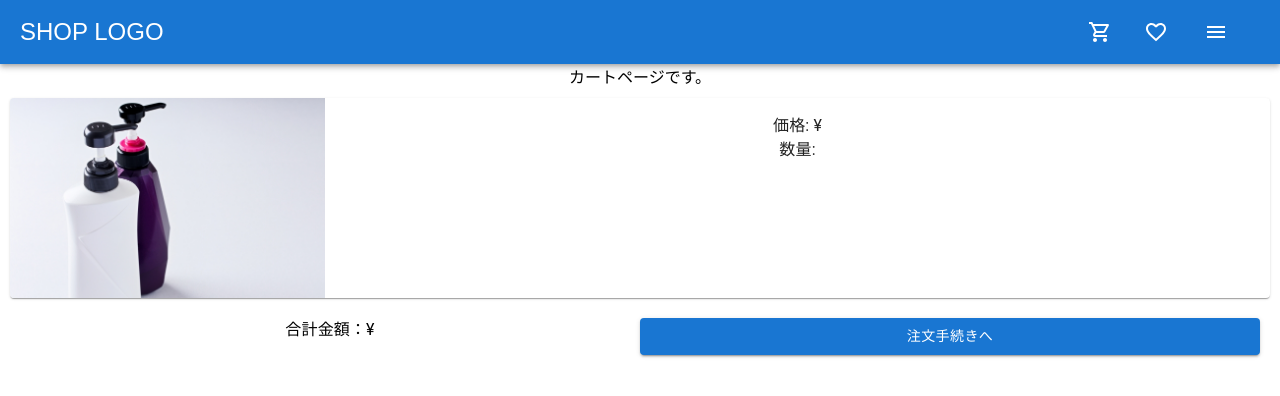
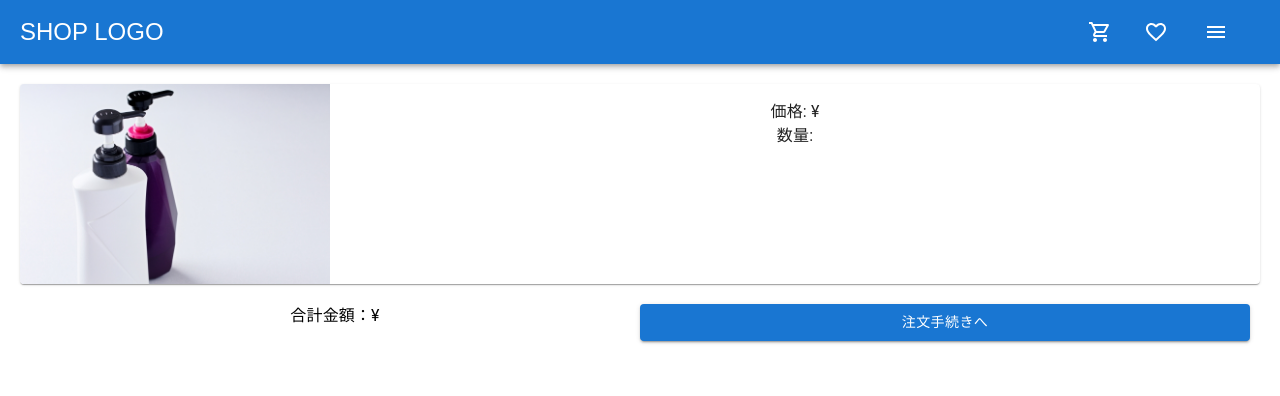
Before and after one commit to Onepiece2424/shampoo_ec_site, a React (Create React App) app in the folder frontend/: page /carts in a window 1280 px wide. Shown: the top 396 px of the page. Built offline with nearby package versions, Linux system fonts and the light colour scheme; no server answers.

Commit message:
カードcompoentの位置をセンタリング

```diff
--- a/frontend/src/components/cart/Cart.jsx
+++ b/frontend/src/components/cart/Cart.jsx
@@ -57,8 +57,7 @@ const Cart = () => {
   }
 
   return (
-    <div>
-      カートページです。
+    <div style={{ padding: '10px'}}>
       {cart.item.map((item) => {
         return (
           <Card style={{ margin: '10px' }}>
```
